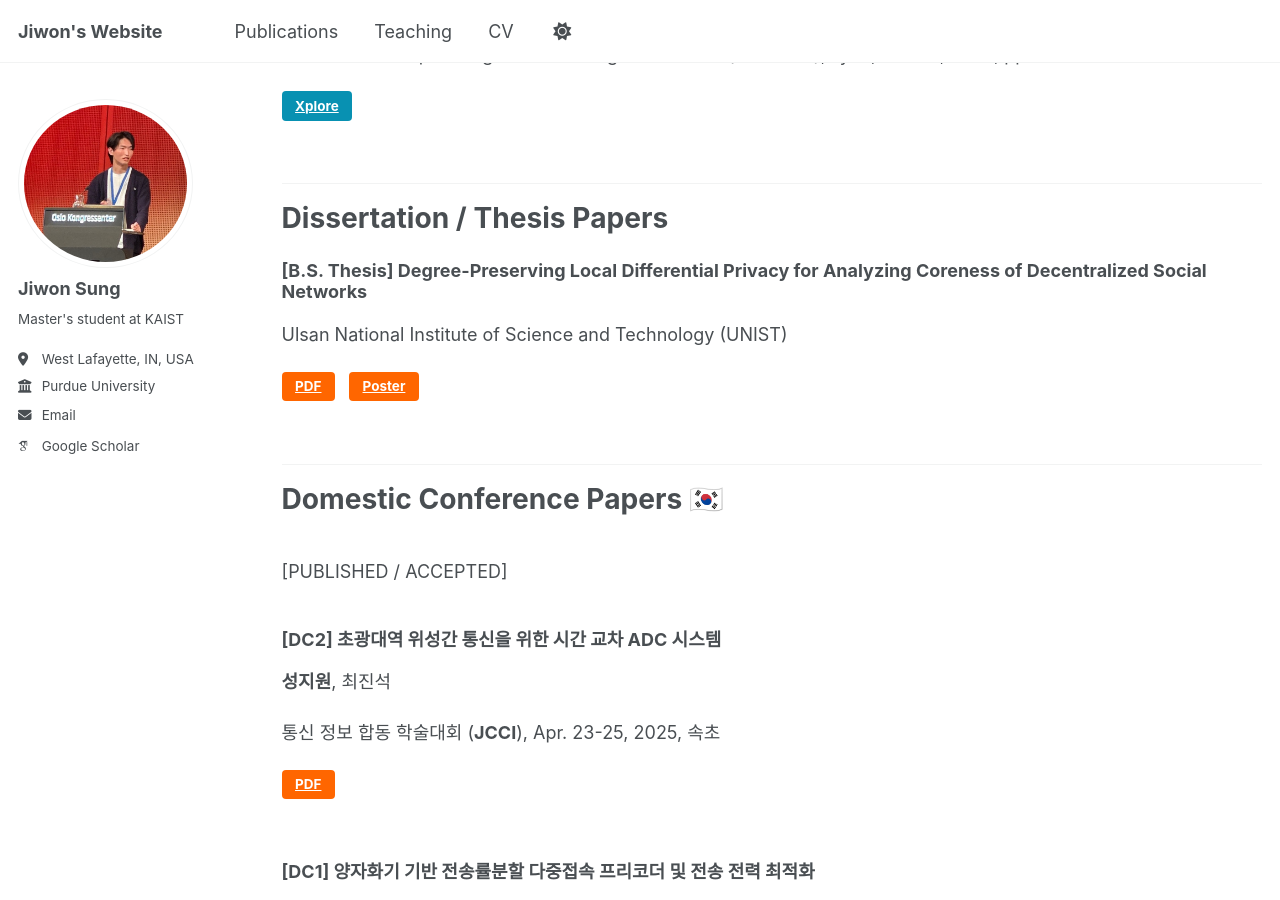
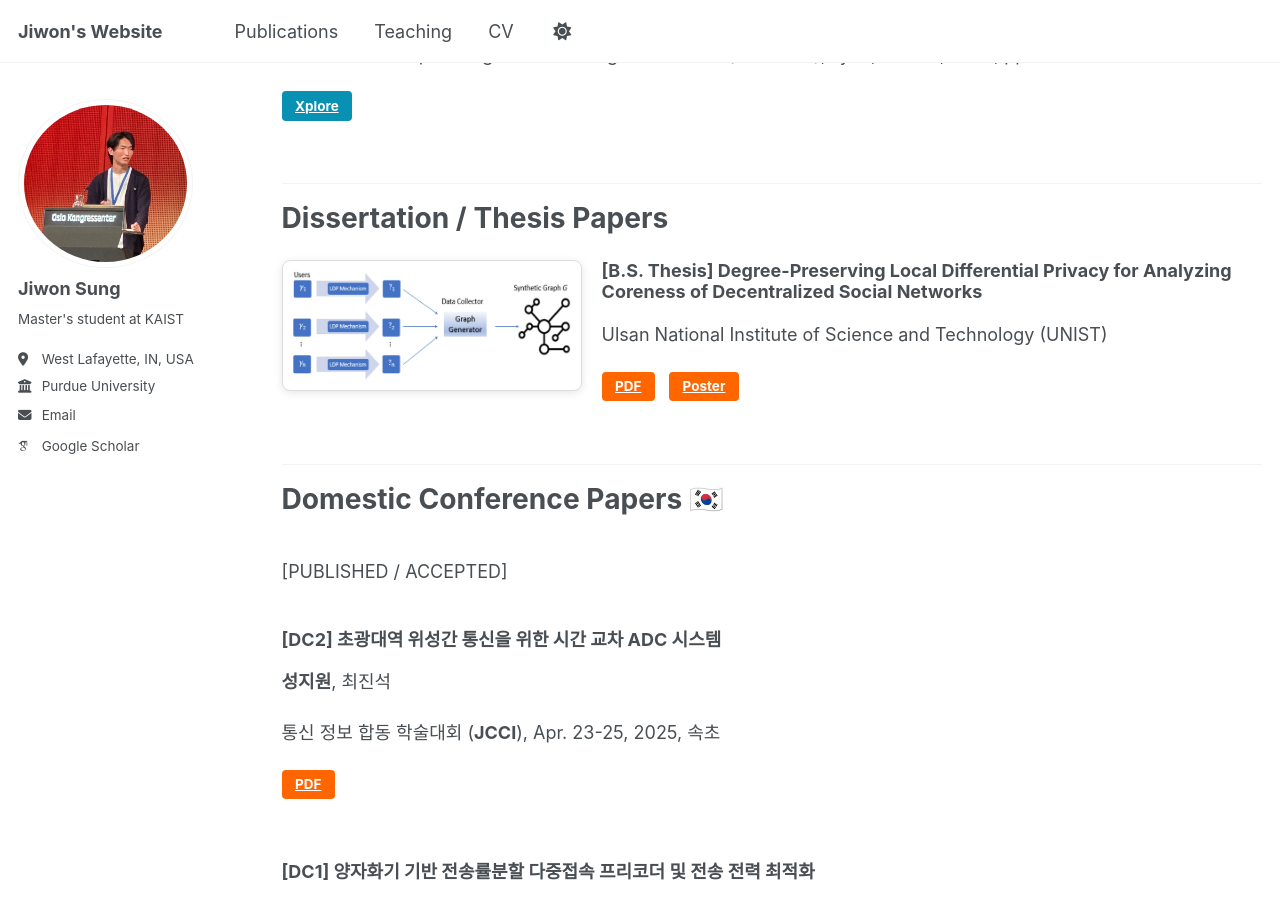
Before and after one commit to sunione/sunione.github.io, a Jekyll site: the page built from _pages/publications.md, in a window 1280 px wide and 900 px high, scrolled down 1342 px. Built offline with Jekyll 4.4.1, drawn with Linux system fonts in a browser that asks for light colours; some web fonts are replaced.

Commit message:
publications.md

```diff
--- a/_pages/publications.md
+++ b/_pages/publications.md
@@ -118,6 +118,7 @@ Dissertation / Thesis Papers
 <div style="height: 10px;"></div>
 
 <div style="display: flex; align-items: flex-start; margin-bottom: 30px;">
+    <img src="/images/UNIST_system_model.png" class="boxed-image" style="width: 300px; height: auto; margin-right: 20px; flex-shrink: 0;">
   <div>
     <h3 style="margin-top: 0;"> [B.S. Thesis] Degree-Preserving Local Differential Privacy for Analyzing Coreness of Decentralized Social Networks </h3>
     <p> Ulsan National Institute of Science and Technology (UNIST) </p>
```
